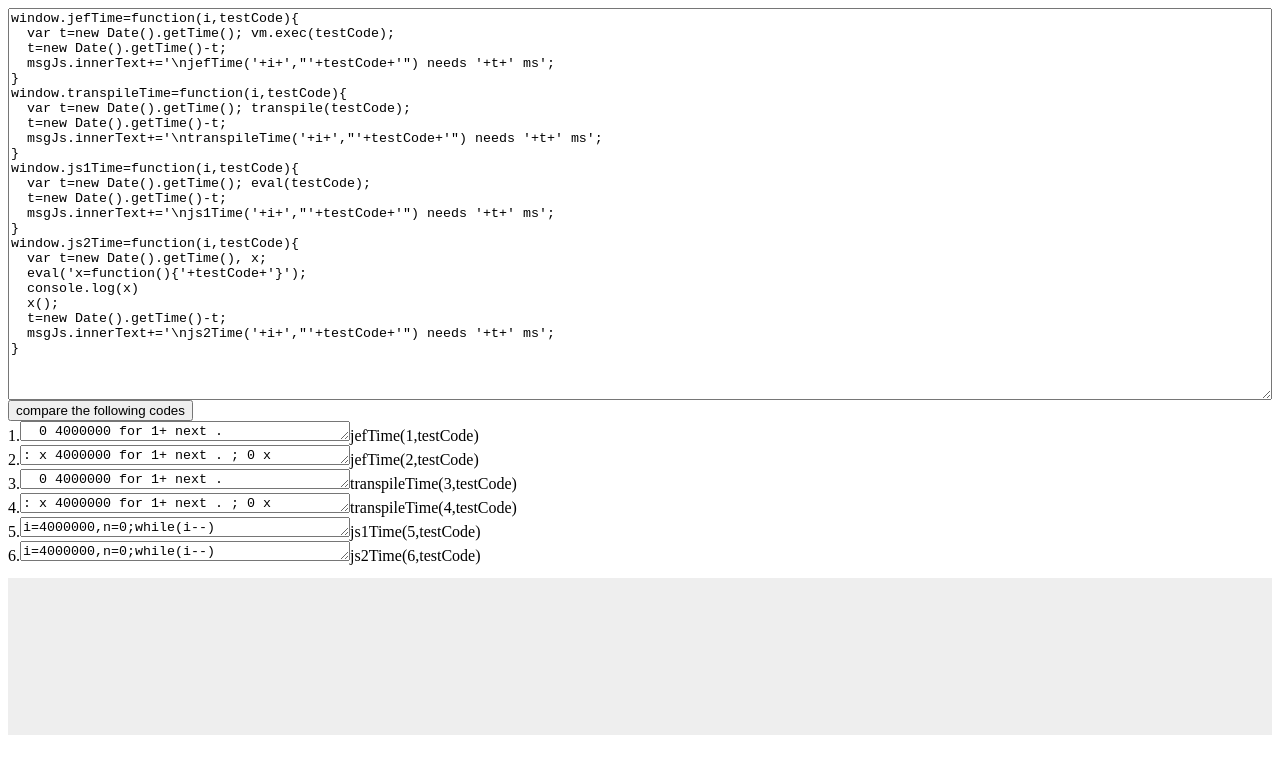
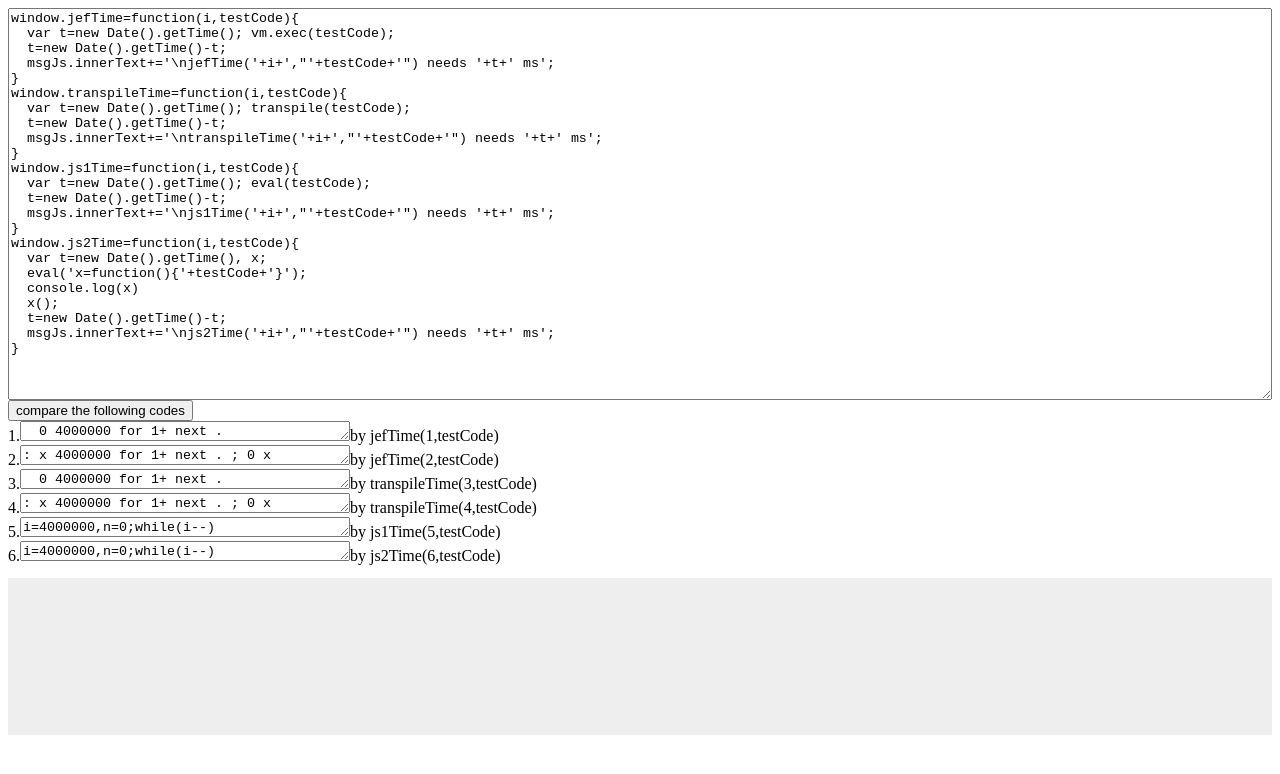
Before and after one commit to figtaiwan/forthtranspiler, a website with bundled scripts: page test.htm in a window 1280 px wide. Built offline with nearby package versions, Linux system fonts and the light colour scheme.

Commit message:
pack zip

```diff
--- a/test.htm
+++ b/test.htm
@@ -52,11 +52,11 @@ window.js2Time=function(i,testCode){
 }
 </textarea><br>
 <button id='btnRunJs' onClick='clicked()'>compare the following codes</button><br>
-<span>1.</span><textarea id="test1">  0 4000000 for 1+ next .</textarea>jefTime(1,testCode)<br>
-<span>2.</span><textarea id="test2">: x 4000000 for 1+ next . ; 0 x</textarea>jefTime(2,testCode)<br>
-<span>3.</span><textarea id="test3">  0 4000000 for 1+ next .</textarea>transpileTime(3,testCode)<br>
-<span>4.</span><textarea id="test4">: x 4000000 for 1+ next . ; 0 x</textarea>transpileTime(4,testCode)<br>
-<span>5.</span><textarea id="test5">i=4000000,n=0;while(i--){n++};console.log(n)</textarea>js1Time(5,testCode)<br>
-<span>6.</span><textarea id="test6">i=4000000,n=0;while(i--){n++};console.log(n)</textarea>js2Time(6,testCode)
+<span>1.</span><textarea id="test1">  0 4000000 for 1+ next .</textarea>by jefTime(1,testCode)<br>
+<span>2.</span><textarea id="test2">: x 4000000 for 1+ next . ; 0 x</textarea>by jefTime(2,testCode)<br>
+<span>3.</span><textarea id="test3">  0 4000000 for 1+ next .</textarea>by transpileTime(3,testCode)<br>
+<span>4.</span><textarea id="test4">: x 4000000 for 1+ next . ; 0 x</textarea>by transpileTime(4,testCode)<br>
+<span>5.</span><textarea id="test5">i=4000000,n=0;while(i--){n++};console.log(n)</textarea>by js1Time(5,testCode)<br>
+<span>6.</span><textarea id="test6">i=4000000,n=0;while(i--){n++};console.log(n)</textarea>by js2Time(6,testCode)
 <pre id='msgJs'></pre>
 </body>
```
Also changed, not shown: 1 other file.
